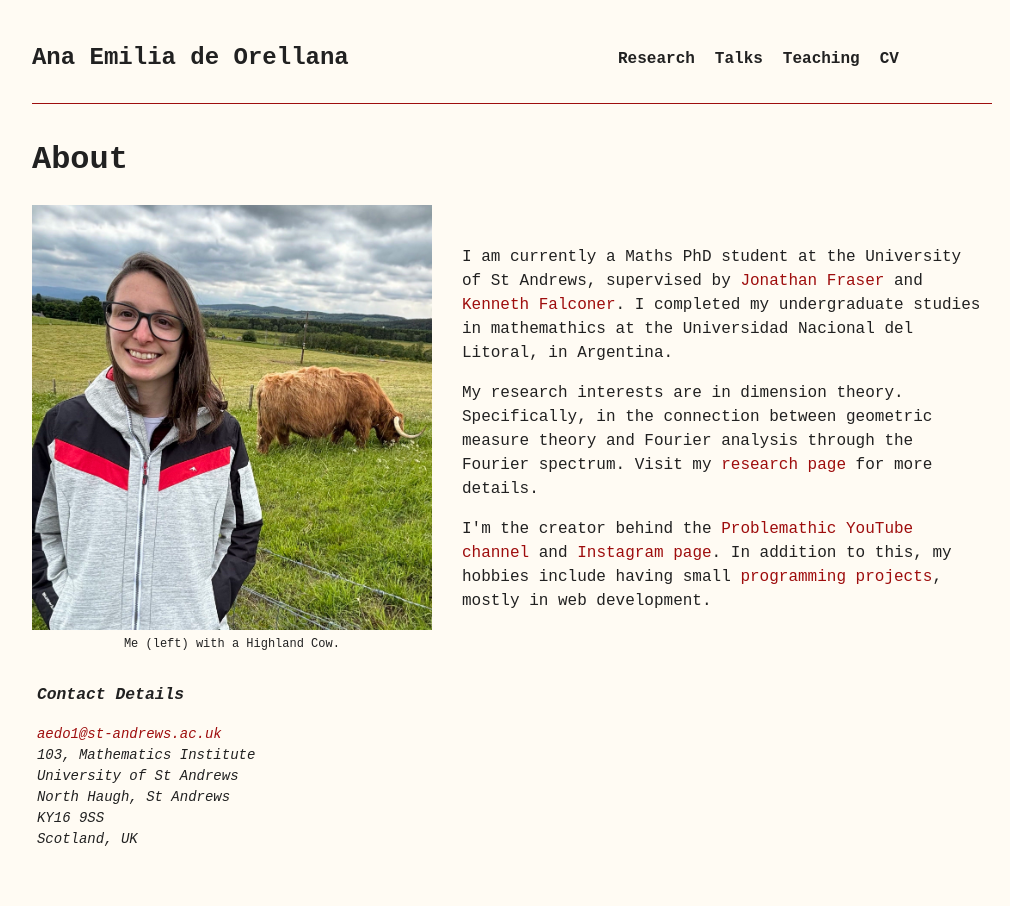
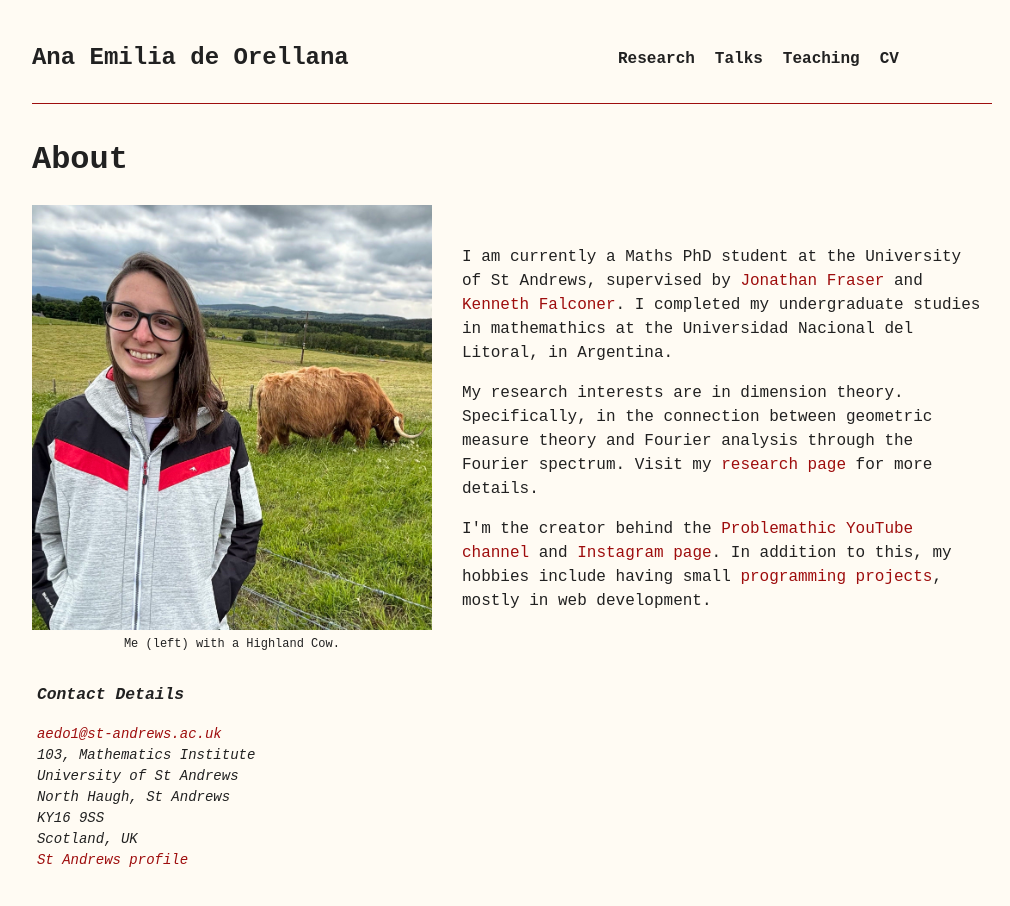
Before and after one commit to AnadeOre/anadeore.github.io, a Next.js app: page / in a window 1280 px wide. Shown: the top 906 px of the page, without its empty margins (128-1138 px from the left). Built offline with nearby package versions, Linux system fonts and the light colour scheme.

Commit message:
add st andrews profile

```diff
--- a/src/app/page.js
+++ b/src/app/page.js
@@ -93,6 +93,13 @@ export default function Home() {
         KY16 9SS
         <br />
         Scotland, UK
+        <br />
+        <Link
+          href='https://research-portal.st-andrews.ac.uk/en/persons/ana-emilia-de-orellana'
+          target='_blank'
+          className='linkDecor'>
+          St Andrews profile
+        </Link>
       </address>
       {/* <Footer /> */}
     </main>
```
